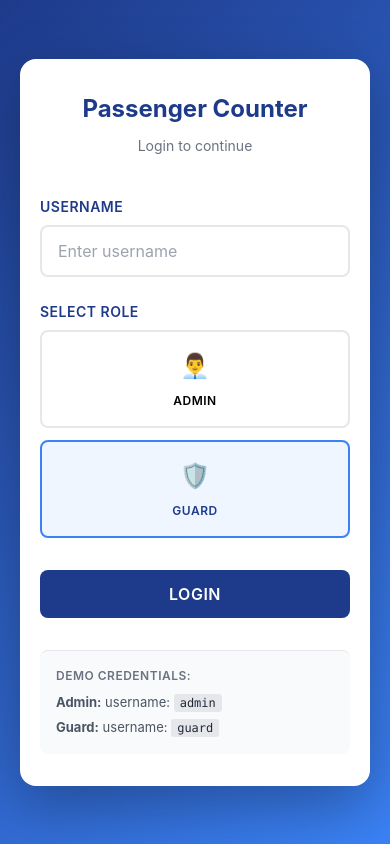
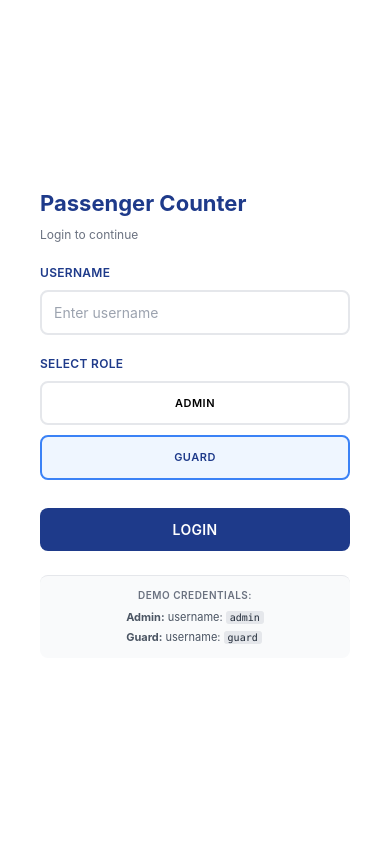
Before and after one commit to Geoplan-Philippines/MILESIGHT-PASSENGER-COUNTER, an Angular app: page /login in a window 390 px wide. Before the commit this address led to /MILESIGHT-PASSENGER-COUNTER/login. Built offline with nearby package versions, Linux system fonts and the light colour scheme.

Commit message:
modified: login page

```diff
--- a/src/app/pages/login-page/login-page.css
+++ b/src/app/pages/login-page/login-page.css
@@ -1,21 +1,105 @@
 .login-container {
+  display: grid;
+  grid-template-columns: 1fr 1fr;
+  min-height: 100vh;
+  font-family: -apple-system, BlinkMacSystemFont, 'Segoe UI', Roboto, Oxygen, Ubuntu, Cantarell, sans-serif;
+  padding: 10px;
+}
+
+.gradient-overlay {
+  position: absolute;
+  bottom: 0;
+  left: 0;
+  right: 0;
+  height: 70%;
+  background: #1e3b8a57;
+  filter: blur(80px);
+  z-index: 1;
+}
+
+/* Right Side - Login Form */
+.login-right {
   display: flex;
   align-items: center;
   justify-content: center;
-  min-height: 100vh;
-  background: linear-gradient(135deg, #1e3a8a 0%, #3b82f6 100%);
-  padding: 20px;
-  font-family: -apple-system, BlinkMacSystemFont, 'Segoe UI', Roboto, Oxygen, Ubuntu, Cantarell, sans-serif;
+  padding: 40px;
+  background: white;
+  overflow-y: auto;
+  overflow-x: hidden;
+}
+
+.login-left {
+  position: relative;
+  background: linear-gradient(to bottom right, #1e3a8a 0%, #1e40af 80%, #1e4ba8 100%);
+  display: flex;
+  align-items: flex-start;
+  justify-content: flex-start;
+  margin-top: 15px;
+  margin-bottom: 15px;
+  margin-left: 15px;
+  margin-right: 20px;
+  overflow: hidden;
+  border-radius: 20px;
+}
+
+.promo-content {
+  position: relative;
+  z-index: 2;
+  max-width: 500px;
+  padding: 50px;
+}
+
+
+.bg-layout {
+  position: absolute;
+  bottom: 50px;
+  right: 50px;
+  z-index: 3;
+  background: rgba(255, 255, 255, 0.15);
+  backdrop-filter: blur(10px);
+  -webkit-backdrop-filter: blur(10px);
+  border: 1px solid rgba(255, 255, 255, 0.3);
+  border-radius: 20px;
+  padding: 30px;
+  box-shadow: 0 8px 32px rgba(30, 58, 138, 0.2);
+  display: flex;
+  align-items: center;
+  justify-content: center;
+}
+
+.promo-icon {
+  font-size: 160px;
+  animation: float 3s ease-in-out infinite;
+  line-height: 1;
+}
+
+@keyframes float {
+  0%, 100% {
+    transform: translateY(0px);
+  }
+  50% {
+    transform: translateY(-10px);
+  }
+}
+
+.promo-title {
+  font-size: 38px;
+  font-weight: 600;
+  color: rgba(255, 255, 255, 0.95);
+  line-height: 1.3;
+  margin: 0;
+  letter-spacing: -0.02em;
 }
 
 .login-card {
   background: white;
-  border-radius: 16px;
-  box-shadow: 0 20px 60px rgba(0, 0, 0, 0.3);
-  padding: 40px;
-  max-width: 400px;
+  /* border-radius: 16px;
+  box-shadow: 0 20px 60px rgba(0, 0, 0, 0.3); */
+  padding: 20px;
+  max-width: 450px;
   width: 100%;
   animation: slideUp 0.3s ease-out;
+  box-sizing: border-box;
 }
 
 @keyframes slideUp {
@@ -30,15 +114,15 @@
 }
 
 .login-header {
-  text-align: center;
-  margin-bottom: 40px;
+  text-align: start;
+  margin-bottom: 25px;
 }
 
 .login-title {
   font-size: 28px;
   font-weight: bold;
   color: #1e3a8a;
-  margin: 0 0 8px 0;
+  margin: 0 0 6px 0;
 }
 
 .login-subtitle {
@@ -75,6 +159,8 @@
   font-family: inherit;
   transition: all 0.2s ease;
   color: #1f2937;
+  width: 100%;
+  box-sizing: border-box;
 }
 
 .form-input:focus {
@@ -177,6 +263,8 @@
   text-transform: uppercase;
   letter-spacing: 0.5px;
   margin-top: 8px;
+  width: 100%;
+  box-sizing: border-box;
 }
 
 .login-button:hover:not(:disabled) {
@@ -199,6 +287,8 @@
 }
 
 .demo-info {
+  justify-items: center;
+  align-items: center;
   margin-top: 32px;
   padding-top: 24px;
   border-top: 1px solid #e5e7eb;
@@ -242,16 +332,209 @@
 }
 
 /* Responsive Design */
-@media (max-width: 480px) {
+
+/* Tablet landscape and smaller desktops (1024px and below) */
+@media (max-width: 1024px) {
+  .login-left {
+    margin-left: 10px;
+    margin-right: 20px;
+  }
+
+  .promo-content {
+    padding: 40px;
+  }
+
+  .bg-layout {
+    bottom: 40px;
+    right: 40px;
+    padding: 24px;
+  }
+
+  .promo-icon {
+    font-size: 100px;
+  }
+
+  .promo-title {
+    font-size: 38px;
+  }
+
   .login-card {
-    padding: 32px 20px;
+    max-width: 480px;
+    padding: 30px 25px;
+  }
+}
+
+/* Tablet portrait (968px and below) */
+@media (max-width: 968px) {
+  .login-container {
+    grid-template-columns: 1fr;
+  }
+
+  .login-left {
+    display: none;
+  }
+
+  .login-right {
+    padding: 30px 20px;
+  }
+
+  .login-card {
+    max-width: 540px;
+    padding: 40px 30px;
+  }
+
+  .login-title {
+    font-size: 26px;
+  }
+
+  .login-subtitle {
+    font-size: 13px;
+  }
+}
+
+/* Mobile landscape and small tablets (640px and below) */
+@media (max-width: 640px) {
+  .login-right {
+    padding: 20px 15px;
+  }
+
+  .login-card {
+    max-width: 100%;
+    padding: 32px 24px;
   }
 
   .login-title {
     font-size: 24px;
   }
 
+  .form-label {
+    font-size: 13px;
+  }
+
+  .form-input {
+    padding: 11px 14px;
+    font-size: 15px;
+  }
+
+  .role-button {
+    padding: 14px 10px;
+  }
+
+  .login-button {
+    padding: 13px 20px;
+    font-size: 15px;
+  }
+
+  .demo-info {
+    padding: 14px;
+  }
+
+  .demo-title {
+    font-size: 11px;
+  }
+
+  .demo-list {
+    font-size: 12px;
+  }
+}
+
+/* Mobile portrait (480px and below) */
+@media (max-width: 480px) {
+  .login-right {
+    padding: 15px 10px;
+  }
+
+  .login-card {
+    padding: 28px 20px;
+  }
+
+  .login-header {
+    margin-bottom: 20px;
+  }
+
+  .login-title {
+    font-size: 22px;
+  }
+
+  .login-subtitle {
+    font-size: 12px;
+  }
+
+  .login-form {
+    gap: 20px;
+  }
+
+  .form-label {
+    font-size: 12px;
+    letter-spacing: 0.3px;
+  }
+
+  .form-input {
+    padding: 10px 12px;
+    font-size: 14px;
+  }
+
   .role-selector {
     grid-template-columns: 1fr;
+    gap: 10px;
+  }
+
+  .role-button {
+    padding: 12px 10px;
+  }
+
+  .role-icon {
+    font-size: 20px;
+  }
+
+  .role-name {
+    font-size: 11px;
+  }
+
+  .login-button {
+    padding: 11px 18px;
+    font-size: 14px;
+    letter-spacing: 0.3px;
+  }
+
+  .demo-info {
+    margin-top: 24px;
+    padding-top: 20px;
+    padding: 12px;
+  }
+
+  .demo-title {
+    font-size: 10px;
+    margin-bottom: 6px;
+  }
+
+  .demo-list {
+    font-size: 11px;
+  }
+
+  .demo-list li {
+    margin-bottom: 4px;
+  }
+
+  .demo-list code {
+    font-size: 10px;
+    padding: 1px 4px;
   }
 }
+
+/* Extra small mobile (360px and below) */
+@media (max-width: 360px) {
+  .login-card {
+    padding: 24px 16px;
+  }
+
+  .login-title {
+    font-size: 20px;
+  }
+
+  .form-input,
+  .role-button,
+  .login-button {
+    font-size: 13px;
+  }
+}
--- a/src/app/pages/login-page/login-page.html
+++ b/src/app/pages/login-page/login-page.html
@@ -1,4 +1,18 @@
 <section class="login-container">
+
+  <!-- Left Layout -->
+  <div class="login-left">
+    <div class="promo-content">
+      <h1 class="promo-title">Track and manage passenger flow efficiently.</h1>
+    </div>
+    <!-- <div class="bg-layout">
+      <div class="promo-icon"></div>
+    </div> -->
+    <div class="gradient-overlay"></div>
+  </div>
+
+  <!-- Right Side - Login Form -->
+  <div class="login-right">
     <div class="login-card">
       <!-- Logo/Title -->
       <div class="login-header">
@@ -34,7 +48,7 @@
               class="role-button"
               [disabled]="isLoading()"
             >
-            <span class="role-icon">👨‍💼</span>
+              <!-- <span class="role-icon">👨‍💼</span> -->
               <span class="role-name">ADMIN</span>
             </button>
             <button
@@ -44,7 +58,7 @@
               class="role-button"
               [disabled]="isLoading()"
             >
-            <span class="role-icon">🛡️</span>
+              <!-- <span class="role-icon">🛡️</span> -->
               <span class="role-name">GUARD</span>
             </button>
           </div>
@@ -76,4 +90,5 @@
         </ul>
       </div>
     </div>
+  </div>
 </section>
--- a/src/index.html
+++ b/src/index.html
@@ -3,7 +3,8 @@
 <head>
   <meta charset="utf-8">
   <title>PassengerCounter</title>
-  <base href="/MILESIGHT-PASSENGER-COUNTER/">
+  <!-- <base href="/MILESIGHT-PASSENGER-COUNTER/"> -->
+  <base href="/">
   <meta name="viewport" content="width=device-width, initial-scale=1">
   <link rel="icon" type="image/x-icon" href="favicon.ico">
 </head>
```
Lines whose indentation alone changed are shown as unchanged.
